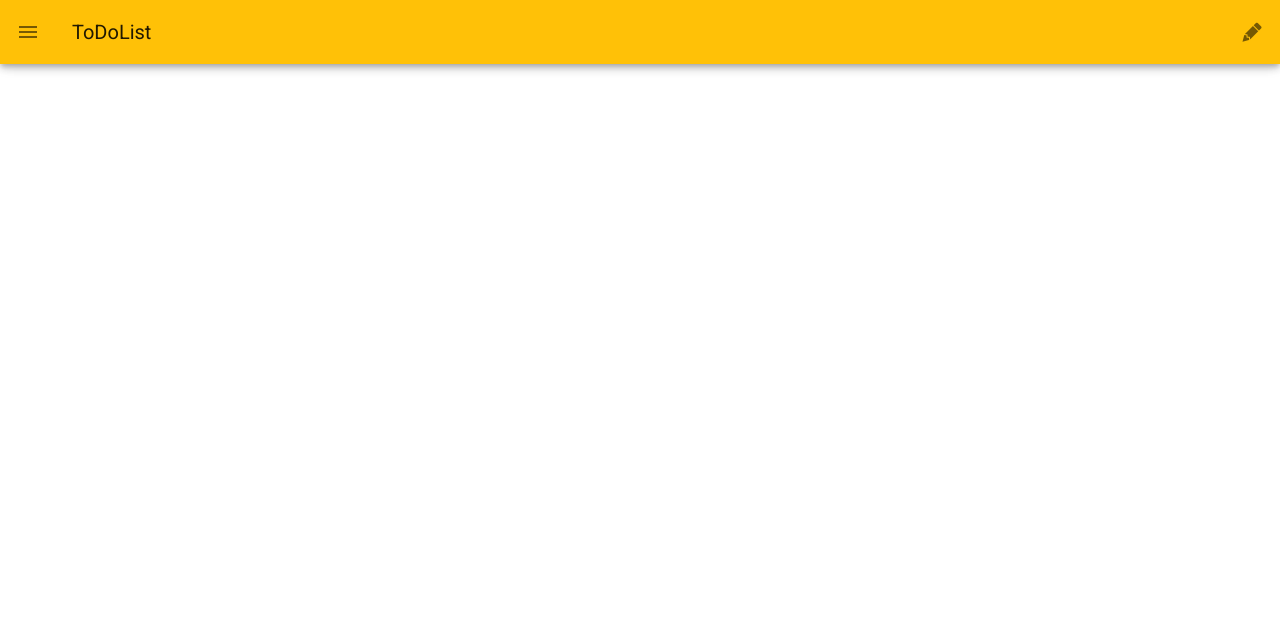
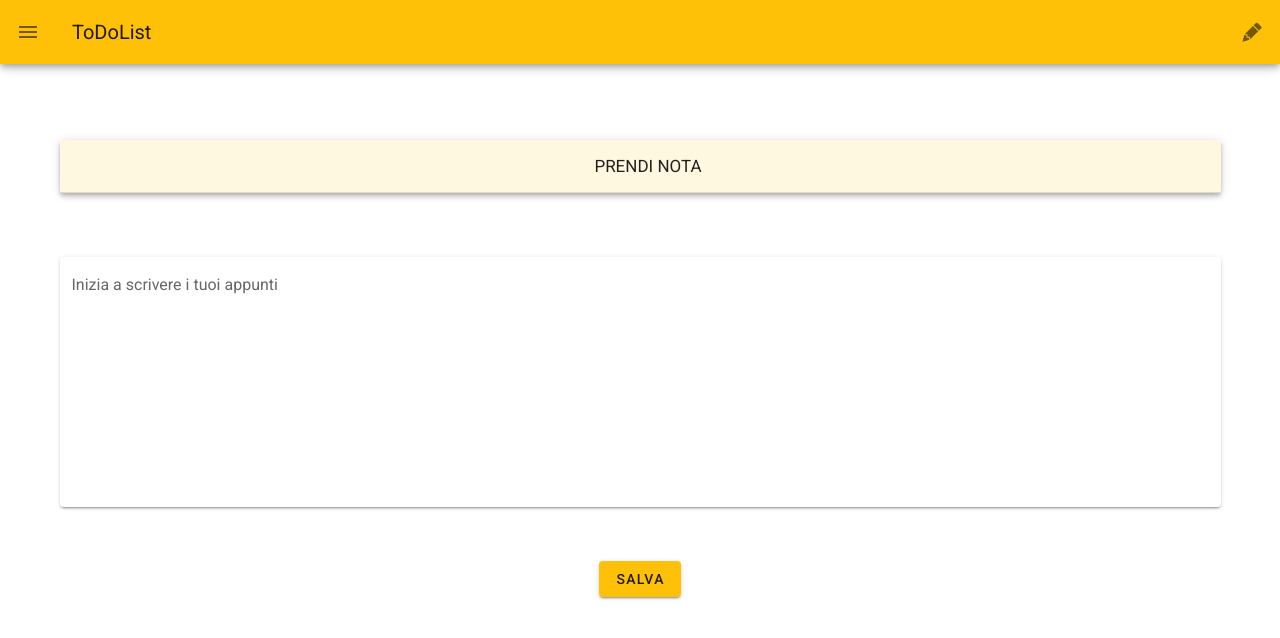
Before and after one commit to DomeT99/ToDoVue, a Vue app: page /#/notes in a window 1280 px wide. Shown: the top 638 px of the page. Built offline with nearby package versions, Linux system fonts and the light colour scheme.

Commit message:
Creato componetne bottone e impaginata sezione appunti

```diff
--- /dev/null
+++ b/src/components/NotesButtonSave.vue
@@ -0,0 +1,7 @@
+<template>
+  <v-btn color="amber">Salva</v-btn>
+</template>
+
+<script>
+export default {};
+</script>
--- /dev/null
+++ b/src/components/NotesTextArea.vue
@@ -0,0 +1,34 @@
+<template>
+  <v-main app>
+    <v-row>
+      <v-col cols="12">
+        <v-textarea
+          solo
+          label="Inizia a scrivere i tuoi appunti"
+          no-resize
+          height="250"
+          v-model="notes"
+        ></v-textarea>
+      </v-col>
+    </v-row>
+    <v-row align-content-sm="center">
+      <v-col class="d-flex justify-center" cols="12">
+        <ButtonSave></ButtonSave>
+      </v-col>
+    </v-row>
+  </v-main>
+</template>
+
+<script>
+import ButtonSave from "../components/NotesButtonSave.vue";
+export default {
+  data() {
+    return {
+      notes: "",
+    };
+  },
+  components: {
+    ButtonSave,
+  },
+};
+</script>
--- a/src/views/Notes.vue
+++ b/src/views/Notes.vue
@@ -1,9 +1,17 @@
 <template>
- <div></div>
+  <v-container>
+    <banner>Prendi nota</banner>
+    <text-area></text-area>
+  </v-container>
 </template>
 
 <script>
+import Banner from "../components/Banner.vue";
+import TextArea from "../components/NotesTextArea.vue";
 export default {
-
-}
+  components: {
+    Banner,
+    TextArea,
+  },
+};
 </script>
```
